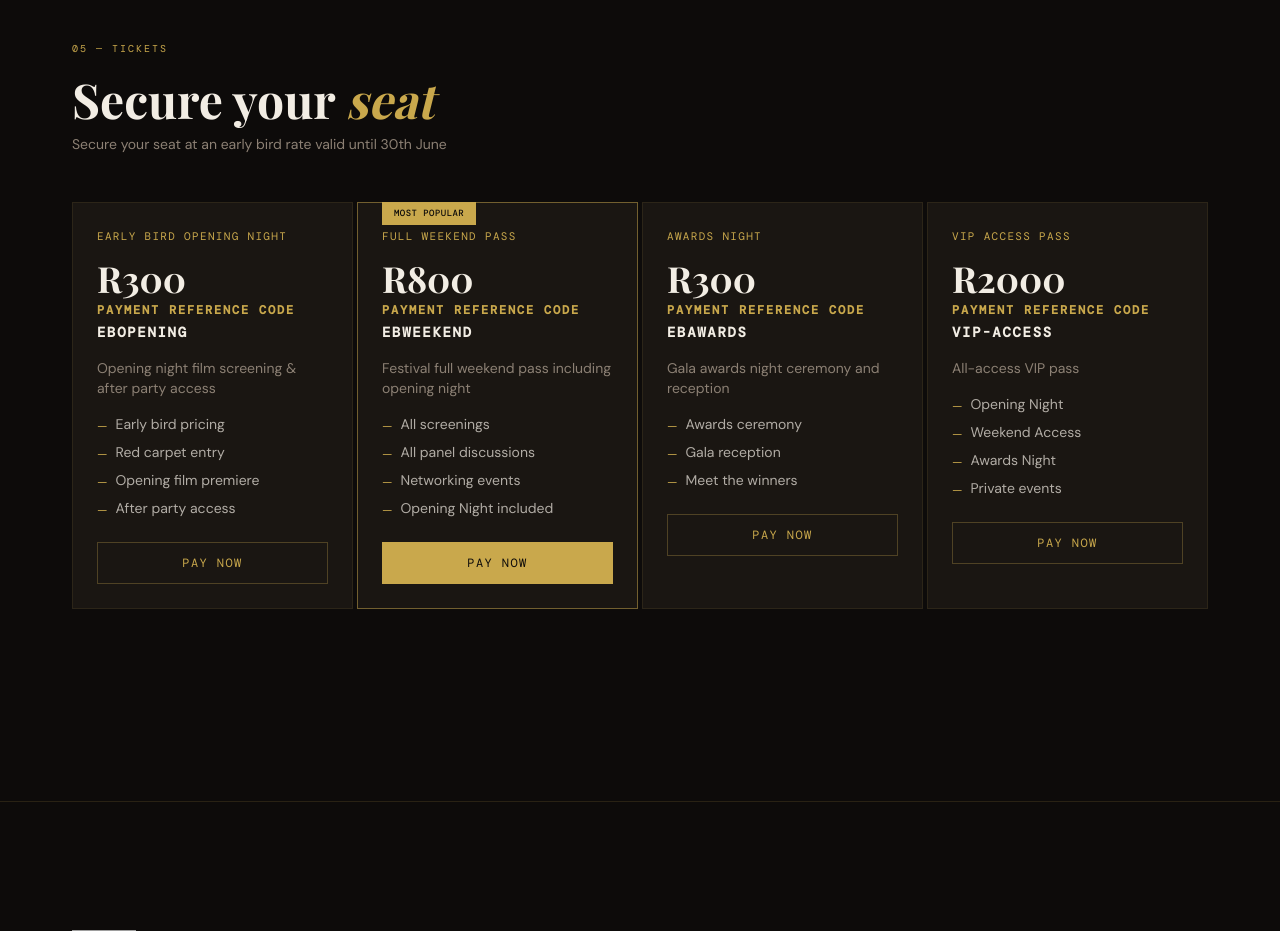
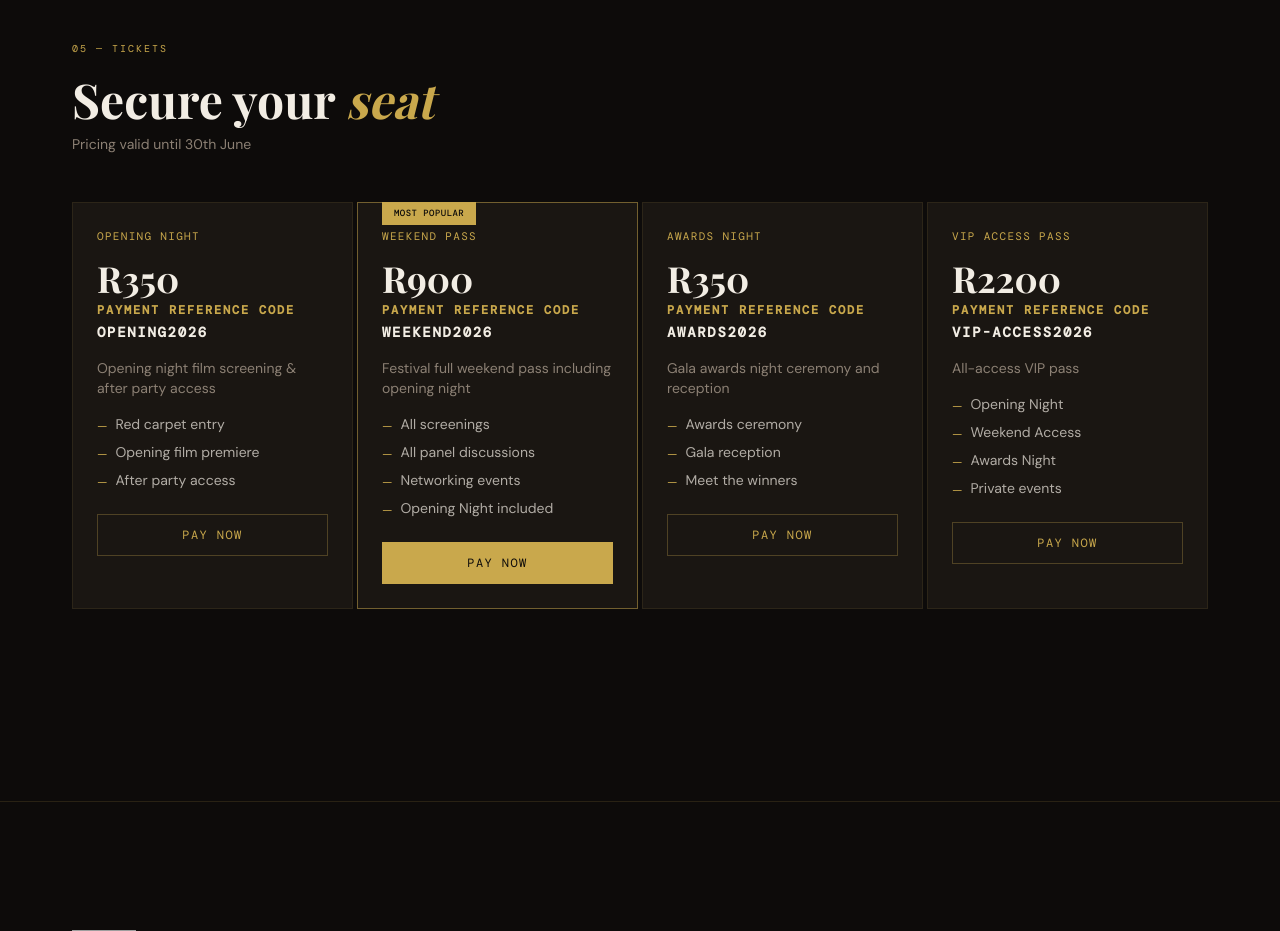
Before and after one commit to nafia007/hacc, a React (Vite) app: page / in a window 1280 px wide. Shown: the part 1440-2371 px from the top of the page. Built offline with nearby package versions, Linux system fonts and the light colour scheme; grey boxes are pictures that could not be loaded; a web font is replaced by a local one.

Commit message:
Update ticket tiers: rename Early Bird to Opening Night, increase prices, update references

```diff
--- a/src/sections/Tickets.tsx
+++ b/src/sections/Tickets.tsx
@@ -3,17 +3,17 @@ import { motion, useInView } from "framer-motion";
 
 const ticketTiers = [
   {
-    name: "Early Bird Opening Night",
-    price: "300",
+    name: "Opening Night",
+    price: "350",
     description: "Opening night film screening & after party access",
-    features: ["Early bird pricing", "Red carpet entry", "Opening film premiere", "After party access"],
+    features: ["Red carpet entry", "Opening film premiere", "After party access"],
     popular: false,
     paymentLink: "https://page.peachpayments.com/holocene-films",
-    reference: "EBOPENING",
+    reference: "OPENING2026",
   },
   {
-    name: "Full Weekend Pass",
-    price: "800",
+    name: "Weekend Pass",
+    price: "900",
     description: "Festival full weekend pass including opening night",
     features: [
       "All screenings",
@@ -23,25 +23,25 @@ const ticketTiers = [
     ],
     popular: true,
     paymentLink: "https://page.peachpayments.com/holocene-films",
-    reference: "EBWEEKEND",
+    reference: "WEEKEND2026",
   },
   {
     name: "Awards Night",
-    price: "300",
+    price: "350",
     description: "Gala awards night ceremony and reception",
     features: ["Awards ceremony", "Gala reception", "Meet the winners"],
     popular: false,
     paymentLink: "https://page.peachpayments.com/holocene-films",
-    reference: "EBAWARDS",
+    reference: "AWARDS2026",
   },
   {
     name: "VIP Access Pass",
-    price: "2000",
+    price: "2200",
     description: "All-access VIP pass",
     features: ["Opening Night", "Weekend Access", "Awards Night", "Private events"],
     popular: false,
     paymentLink: "https://page.peachpayments.com/holocene-films",
-    reference: "VIP-ACCESS",
+    reference: "VIP-ACCESS2026",
   },
 ];
 
@@ -73,9 +73,9 @@ export default function Tickets() {
           >
             Secure your <em className="text-gold italic">seat</em>
           </h2>
-          <p className="text-muted text-sm mt-2">
-            Secure your seat at an early bird rate valid until 30th June
-          </p>
+<p className="text-muted text-sm mt-2">
+               Pricing valid until 30th June
+             </p>
         </motion.div>
 
         {/* Ticket Tiers */}
```
